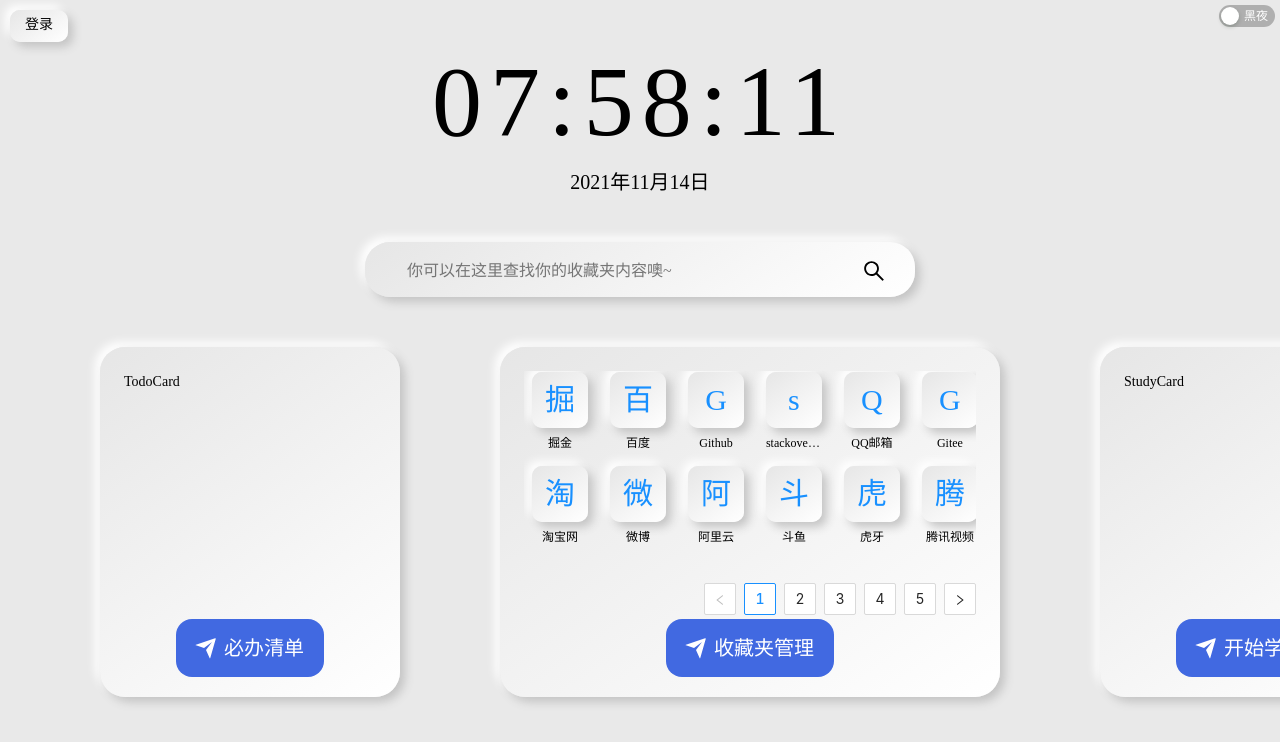
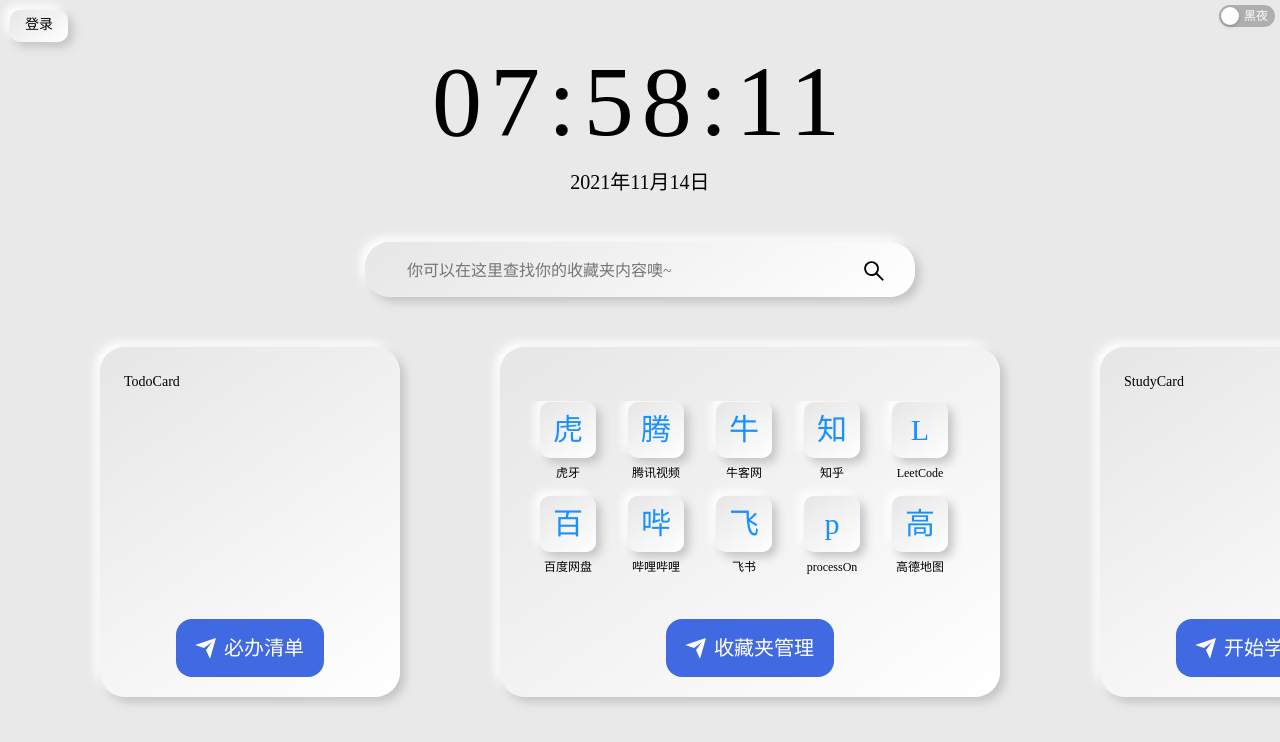
Before and after one commit to scar-yuan/i-favor-front-end, a React (Create React App) app: page / in a window 1280 px wide. Shown: the top 742 px of the page. Built offline with nearby package versions, Linux system fonts and the light colour scheme.

Commit message:
fix: header color,carousel search

```diff
--- a/src/pages/collection/components/MyFavorList/index.jsx
+++ b/src/pages/collection/components/MyFavorList/index.jsx
@@ -9,6 +9,7 @@
             placement="right"
             onClose={onCloseLeft}
             visible={leftVisible}
+            closable={false}
             bodyStyle={{
                 padding: "0px"
             }}
--- a/src/pages/collection/components/RightDrawer/index.jsx
+++ b/src/pages/collection/components/RightDrawer/index.jsx
@@ -13,6 +13,7 @@
             placement="right"
             onClose={onCloseRight}
             visible={rightVisible}
+            closable={false}
             drawerStyle={{
                 backgroundColor: " var(--card-bg)",
                 // boxShadow: " 5px 5px 10px var(--card-sd),- 5px - 5px 10px var(--card-sf)",
--- a/src/pages/collection/index.jsx
+++ b/src/pages/collection/index.jsx
@@ -1,4 +1,3 @@
-
 import React, { useEffect, useState, useRef } from 'react'
 import { Upload, message, Button, List, Popover, Spin } from 'antd';
 import { UploadOutlined, AppstoreOutlined, QuestionCircleOutlined, DeploymentUnitOutlined, AlignLeftOutlined, HomeOutlined } from '@ant-design/icons';
@@ -237,7 +236,7 @@
                         md: 4,
                         lg: 6,
                         xl: 8,
-                        xxl: 3,
+                        xxl: 10
                     }}
                     dataSource={isTemp ? recommendSite : favor}
                     renderItem={item => (
--- a/src/pages/home/components/CollectionCard/index.jsx
+++ b/src/pages/home/components/CollectionCard/index.jsx
@@ -3,21 +3,27 @@
 import styled from "styled-components";
 import MyButton from '../Button/index'
 const CollectionCard = ({ searchData }) => {
-  return (
-    <NewCard>
-      {
-        searchData?.length !== undefined && <SearchList
-          grid={{
-            gutter: 16,
-            column: 6
-          }}
-          pagination={{
-            pageSize: 12,
-            showSizeChanger: false,
-            hideOnSinglePage: true,
-            total: searchData.length > 96 ? 96 : searchData.length
-          }}
-          dataSource={searchData}
+  console.log(searchData);
+  let data = searchData || []
+  const Count = 10
+  // 对齐数据
+  // while (searchData?.length !== undefined && data.length % Count !== 0) {
+  //   data.push({});
+  // }
+  // 切割数据源
+  const sliceItems = [];
+  if (searchData?.length !== undefined) {
+    for (let i = 0; i < data.length; i += Count) {
+      let endIndex = i + Count < data.length ? i + Count : data.length;
+      sliceItems.push(data.slice(i, endIndex));
+    }
+    console.log(sliceItems);
+  }
+  const items = [];
+  for (let i = 0; i < sliceItems.length; i++) {
+    items.push(<div><List
+      itemLayout="horizontal"
+      dataSource={sliceItems[i]}
       renderItem={item => (
         <Button type="link" href={item.href} target="_blank">
           <IconDiv>
@@ -35,8 +41,13 @@
           <p style={{ fontSize: "12px", color: "var(--font-fg)", width: "56px", whiteSpace: "nowrap", overflow: "hidden", textOverflow: "ellipsis" }}>{item.name}</p>
         </Button>
       )}
-        />
+    /></div>)
   }
+  return (
+    <NewCard>
+      <Carousel style={{ margin: "20px 0px", padding: "10px 0" }} autoplay dotPosition={"bottom"} dots={false}>
+        {items}
+      </Carousel>
       <ButtonBox>
         <MyButton href="/collection">收藏夹管理</MyButton>
       </ButtonBox>
```
Lines whose indentation alone changed are shown as unchanged.
